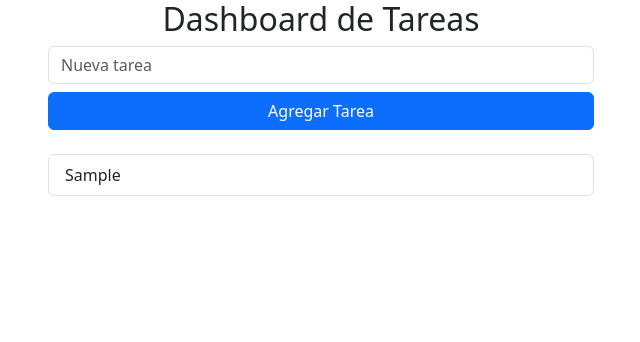
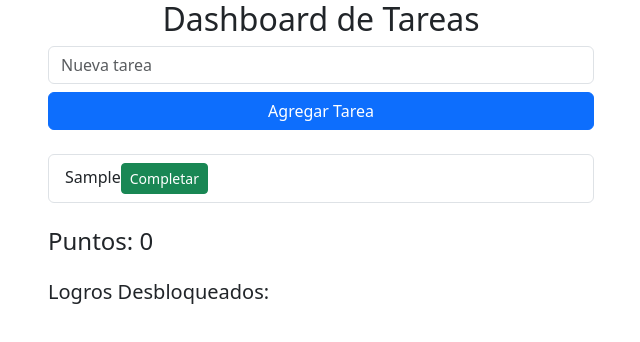
Before and after one commit to Machillo/Tareas-Logros, a React (Create React App) app: page /dashboard in a window 1280 px wide. Both pictures are taken after typing "Sample" into the empty fields and a click on the button "Agregar Tarea". Shown: the top 342 px of the page, without its empty margins (319-959 px from the left). Built offline with nearby package versions, Linux system fonts and the light colour scheme.

Commit message:
Añadido sistema de logros y puntos por completar tareas

```diff
--- a/src/components/Dashboard.js
+++ b/src/components/Dashboard.js
@@ -4,12 +4,36 @@ import { Container, Row, Col, Button, Form } from 'react-bootstrap';
 const Dashboard = () => {
   const [tasks, setTasks] = useState([]);
   const [newTask, setNewTask] = useState('');
+  const [points, setPoints] = useState(0);
+  const [achievements, setAchievements] = useState([]);
 
   const handleAddTask = () => {
     if (newTask) {
-      setTasks([...tasks, newTask]);
+      setTasks([...tasks, { name: newTask, completed: false }]);
       setNewTask('');
     }
+  };
+
+  const handleCompleteTask = (index) => {
+    const updatedTasks = tasks.map((task, i) =>
+      i === index ? { ...task, completed: true } : task
+    );
+    setTasks(updatedTasks);
+    setPoints(points + 10); // Asigna 10 puntos por tarea completada
+    checkAchievements(points + 10);
+  };
+
+  const checkAchievements = (newPoints) => {
+    const newAchievements = [];
+
+    if (newPoints >= 50 && !achievements.includes('Primer logro: 50 puntos')) {
+      newAchievements.push('Primer logro: 50 puntos');
+    }
+    if (newPoints >= 100 && !achievements.includes('Segundo logro: 100 puntos')) {
+      newAchievements.push('Segundo logro: 100 puntos');
+    }
+
+    setAchievements([...achievements, ...newAchievements]);
   };
 
   return (
@@ -30,9 +54,31 @@ const Dashboard = () => {
           </Form.Group>
           <ul className="list-group mt-4">
             {tasks.map((task, index) => (
-              <li key={index} className="list-group-item">
-                {task}
+              <li
+                key={index}
+                className={`list-group-item ${
+                  task.completed ? 'list-group-item-success' : ''
+                }`}
+              >
+                {task.name}
+                {!task.completed && (
+                  <Button
+                    className="float-right"
+                    variant="success"
+                    size="sm"
+                    onClick={() => handleCompleteTask(index)}
+                  >
+                    Completar
+                  </Button>
+                )}
               </li>
+            ))}
+          </ul>
+          <h4 className="mt-4">Puntos: {points}</h4>
+          <h5 className="mt-4">Logros Desbloqueados:</h5>
+          <ul>
+            {achievements.map((achievement, index) => (
+              <li key={index}>{achievement}</li>
             ))}
           </ul>
         </Col>
```
